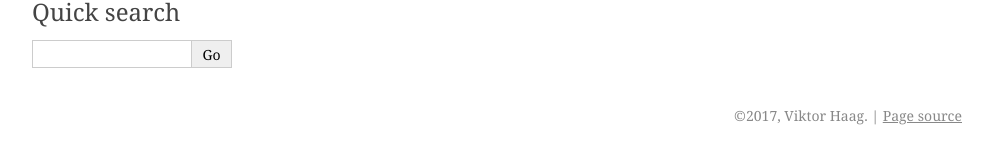
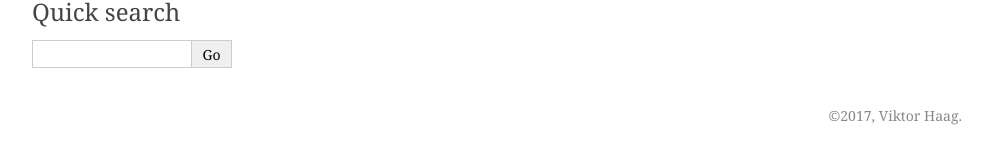
Before and after one commit to ViktorHaag/eagle-pass, a Sphinx documentation site: the page built from source/index.rst, in a window 1280 px wide. Shown: the part 234-398 px from the top of the page, without its empty margins (148-1140 px from the left). Built offline with Sphinx 7.4.7, drawn with Linux system fonts in a browser that asks for light colours; part of the change alters nothing that is shown.

```diff
--- a/source/conf.py
+++ b/source/conf.py
@@ -77,6 +77,18 @@ pygments_style = 'sphinx'
 # If true, `todo` and `todoList` produce output, else they produce nothing.
 todo_include_todos = False
 
+# ReST strings that the builder adds to each processed .rst file
+rst_prolog = """
+.. |br| raw:: html
+
+   <br />
+"""
+# - note that according to a usenet newsgroup poster, this method of |term| substitution
+# only works in HTML output: if we need to output to TeX, or through TeX (PDF), then
+# this might be problematic
+rst_epilog = """
+.. include:: <isonum.txt>
+"""
 
 # -- Options for HTML output ----------------------------------------------
 
@@ -117,6 +129,9 @@ html_sidebars = {
     ]
 }
 
+html_show_sourcelink = False
+html_copy_source = True
+html_sourcelink_suffix = '.rst'
 
 # -- Options for HTMLHelp output ------------------------------------------
 
```
